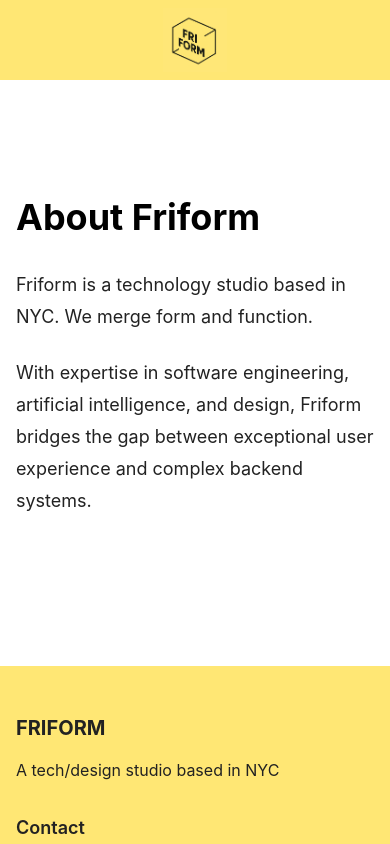
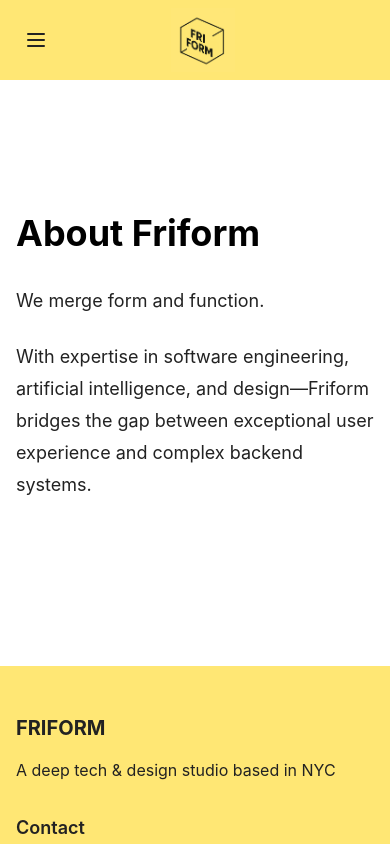
Before and after one commit to philipericsson/friform_website, a SvelteKit app: page /about in a window 390 px wide. Shown: the top 844 px of the page. Built offline with nearby package versions, Linux system fonts and the light colour scheme.

Commit message:
updated readme, mobile friendly

```diff
--- a/src/routes/+layout.svelte
+++ b/src/routes/+layout.svelte
@@ -2,17 +2,33 @@
 	import '../app.css';
 
 	let { children } = $props();
+	let mobileMenuOpen = $state(false);
+
+	function toggleMobileMenu() {
+		mobileMenuOpen = !mobileMenuOpen;
+	}
 </script>
 
 <div class="min-h-screen bg-light">
   <header class="fixed top-0 left-0 w-full bg-primary z-50">
     <div class="container mx-auto py-2 px-4">
       <nav class="flex items-center justify-between">
-        <!-- Left navigation -->
+        <!-- Left navigation (desktop) -->
         <div class="hidden md:flex space-x-8">
           <a href="/" class="hover:underline font-medium">Home</a>
           <a href="/about" class="hover:underline font-medium">About</a>
         </div>
+
+        <!-- Mobile menu button -->
+        <button class="md:hidden text-dark p-2 focus:outline-none" onclick={toggleMobileMenu} aria-label="Toggle menu">
+          <svg xmlns="http://www.w3.org/2000/svg" fill="none" viewBox="0 0 24 24" stroke="currentColor" class="w-6 h-6">
+            {#if mobileMenuOpen}
+              <path stroke-linecap="round" stroke-linejoin="round" stroke-width="2" d="M6 18L18 6M6 6l12 12" />
+            {:else}
+              <path stroke-linecap="round" stroke-linejoin="round" stroke-width="2" d="M4 6h16M4 12h16M4 18h16" />
+            {/if}
+          </svg>
+        </button>
 
         <!-- Center logo -->
         <div class="flex-1 flex justify-center">
@@ -21,13 +37,30 @@
           </a>
         </div>
 
-        <!-- Right navigation -->
+        <!-- Right navigation (desktop) -->
         <div class="hidden md:flex space-x-8">
           <a href="/work" class="hover:underline font-medium">Work</a>
           <a href="/contact" class="hover:underline font-medium">Contact</a>
         </div>
+
+        <!-- Invisible placeholder on mobile to balance the hamburger menu -->
+        <div class="md:hidden w-6"></div>
       </nav>
     </div>
+
+    <!-- Mobile menu (slide down when open) -->
+    {#if mobileMenuOpen}
+      <div class="md:hidden bg-primary border-t border-black/10 animate-slideDown">
+        <div class="container mx-auto py-4 px-4">
+          <div class="flex flex-col space-y-4">
+            <a href="/" class="hover:underline font-medium py-2" onclick={toggleMobileMenu}>Home</a>
+            <a href="/about" class="hover:underline font-medium py-2" onclick={toggleMobileMenu}>About</a>
+            <a href="/work" class="hover:underline font-medium py-2" onclick={toggleMobileMenu}>Work</a>
+            <a href="/contact" class="hover:underline font-medium py-2" onclick={toggleMobileMenu}>Contact</a>
+          </div>
+        </div>
+      </div>
+    {/if}
   </header>
 
   <!-- Spacer to prevent content from being hidden behind fixed header -->
@@ -42,7 +75,7 @@
 	  <div class="flex flex-col md:flex-row justify-between">
 		<div class="mb-8 md:mb-0">
 		  <h3 class="text-xl font-bold mb-4">FRIFORM</h3>
-		  <p>A tech/design studio based in NYC</p>
+		  <p>A deep tech & design studio based in NYC</p>
 		</div>
 		<div>
 		  <h4 class="text-lg font-semibold mb-4">Contact</h4>
--- a/src/routes/+page.svelte
+++ b/src/routes/+page.svelte
@@ -16,7 +16,7 @@
         FRIFORM.
       </h1>
       <p class="text-xl md:text-2xl mb-12">
-        A technology studio bridging the gap between exceptional user experience and complex backends.
+        A technology studio bridging the gap between complex backends and exceptional UX.
       </p>
       <a
         href="/contact"
@@ -37,12 +37,12 @@
 
       <div class="grid md:grid-cols-2 gap-12 mt-20">
         <div>
+          <h3 class="text-2xl font-bold mb-4">Development</h3>
+          <p class="text-lg">AI-powered solutions, agent infrastructure, frontend integration, custom applications, and interactive experiences.</p>
+        </div>
+        <div>
           <h3 class="text-2xl font-bold mb-4">Design</h3>
           <p class="text-lg">Brand identity, UI/UX design, product design, and visual storytelling that captures your essence.</p>
-        </div>
-        <div>
-          <h3 class="text-2xl font-bold mb-4">Development</h3>
-          <p class="text-lg">AI-powered solutions, agent infrastructure, frontend integration, custom applications, and interactive experiences.</p>
         </div>
       </div>
     </div>
--- a/src/routes/about/+page.svelte
+++ b/src/routes/about/+page.svelte
@@ -10,11 +10,11 @@
 
       <div class="prose prose-lg max-w-none">
         <p>
-          Friform is a technology studio based in NYC. We merge form and function.
+          We merge form and function.
         </p>
 
         <p>
-          With expertise in software engineering, artificial intelligence, and design, Friform bridges the gap between exceptional user experience and complex backend systems.
+          With expertise in software engineering, artificial intelligence, and design—Friform bridges the gap between exceptional user experience and complex backend systems.
         </p>
       </div>
     </div>
--- a/tailwind.config.js
+++ b/tailwind.config.js
@@ -31,11 +31,16 @@
       },
       animation: {
         'spin-once': 'spin 0.7s linear 1',
+        'slideDown': 'slideDown 0.2s ease-out forwards',
       },
       keyframes: {
         spin: {
           from: { transform: 'rotate(0deg)' },
           to: { transform: 'rotate(360deg)' },
+        },
+        slideDown: {
+          '0%': { transform: 'translateY(-10px)', opacity: '0' },
+          '100%': { transform: 'translateY(0)', opacity: '1' },
         }
       },
     },
```
Also changed, not shown: static/favicon.png, 1 other file (tests, documents, lock files or other folders).
